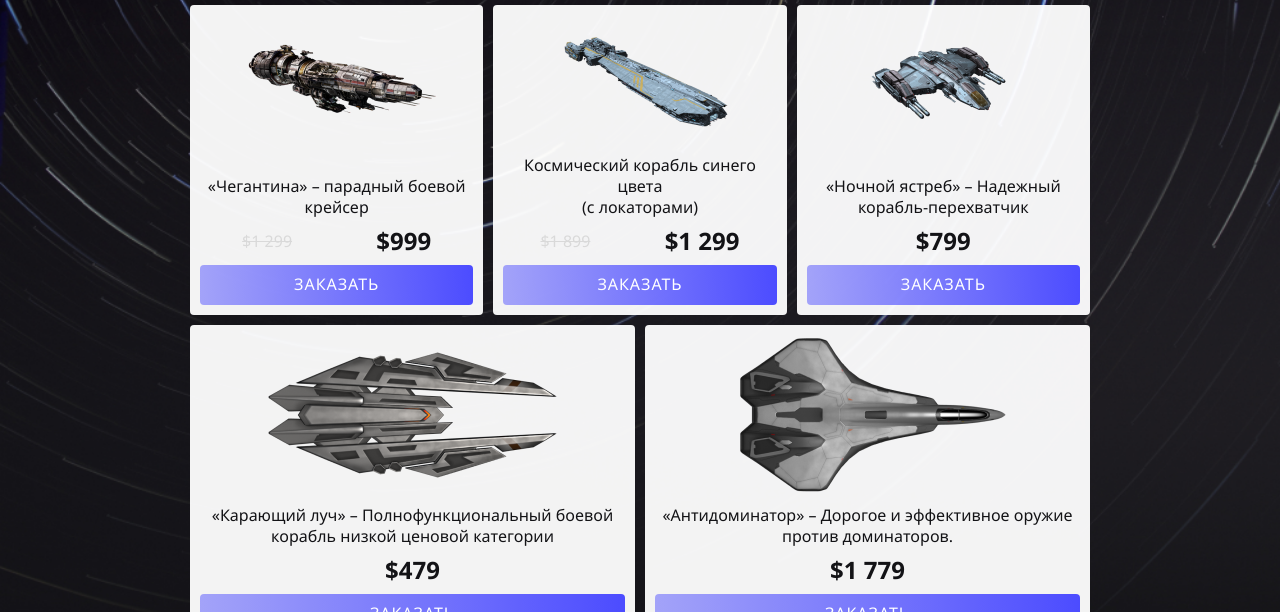
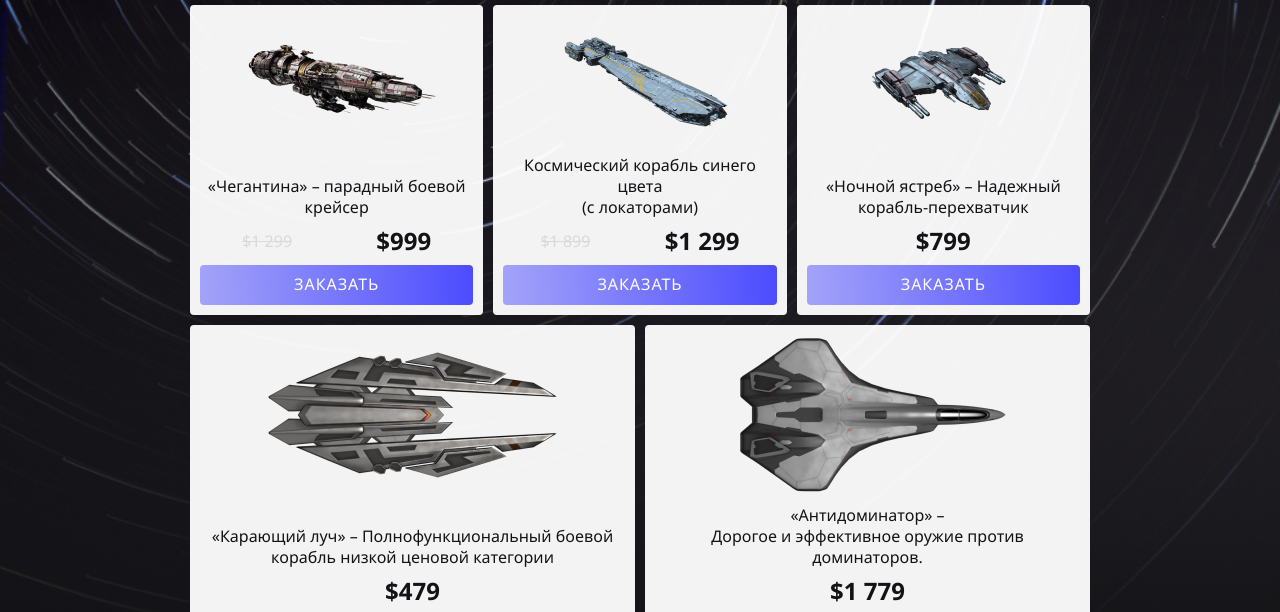
Before and after one commit to NickSmrnv/Space-Shop, a plain HTML site: page index.html in a window 1280 px wide. Shown: the part 185-797 px from the top of the page. Drawn offline with Linux system fonts and the light colour scheme.

Commit message:
fix: Перенос строки

```diff
--- a/index.html
+++ b/index.html
@@ -97,7 +97,7 @@
             <li class="cards__item">
               <img class="cards__img" src="./img/ship-5.png" width="305" height="180" alt="Космический корабль «Антидоминатор»">
               <div class="cards__info">
-                <h3 class="cards__title">«Антидоминатор» – Дорогое и эффективное оружие против доминаторов.</h3>
+                <h3 class="cards__title">«Антидоминатор» –<br>Дорогое и эффективное оружие против доминаторов.</h3>
                 <span class="cards__price">$1 779</span>
                 <a class="cards__order button" href="#">
                   Заказать
```
